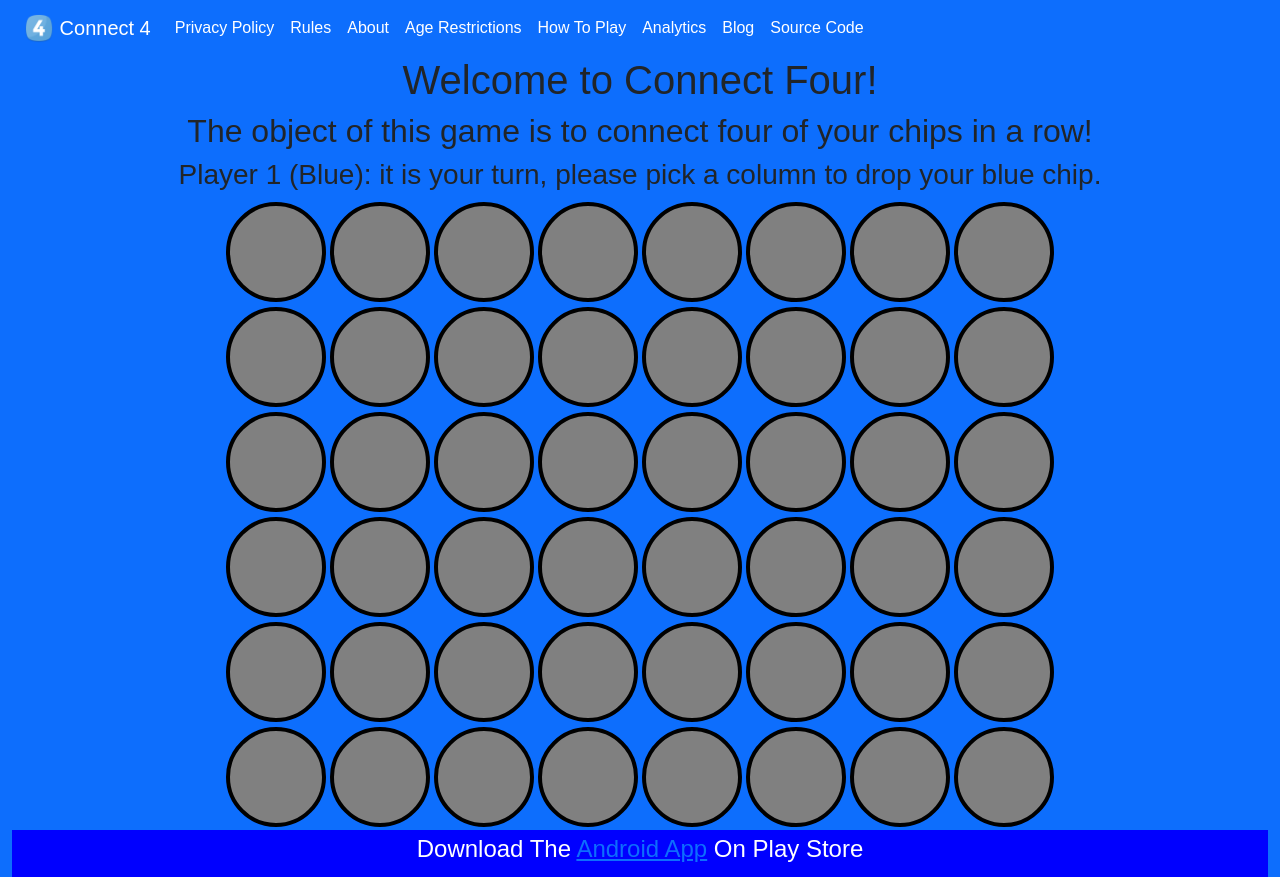
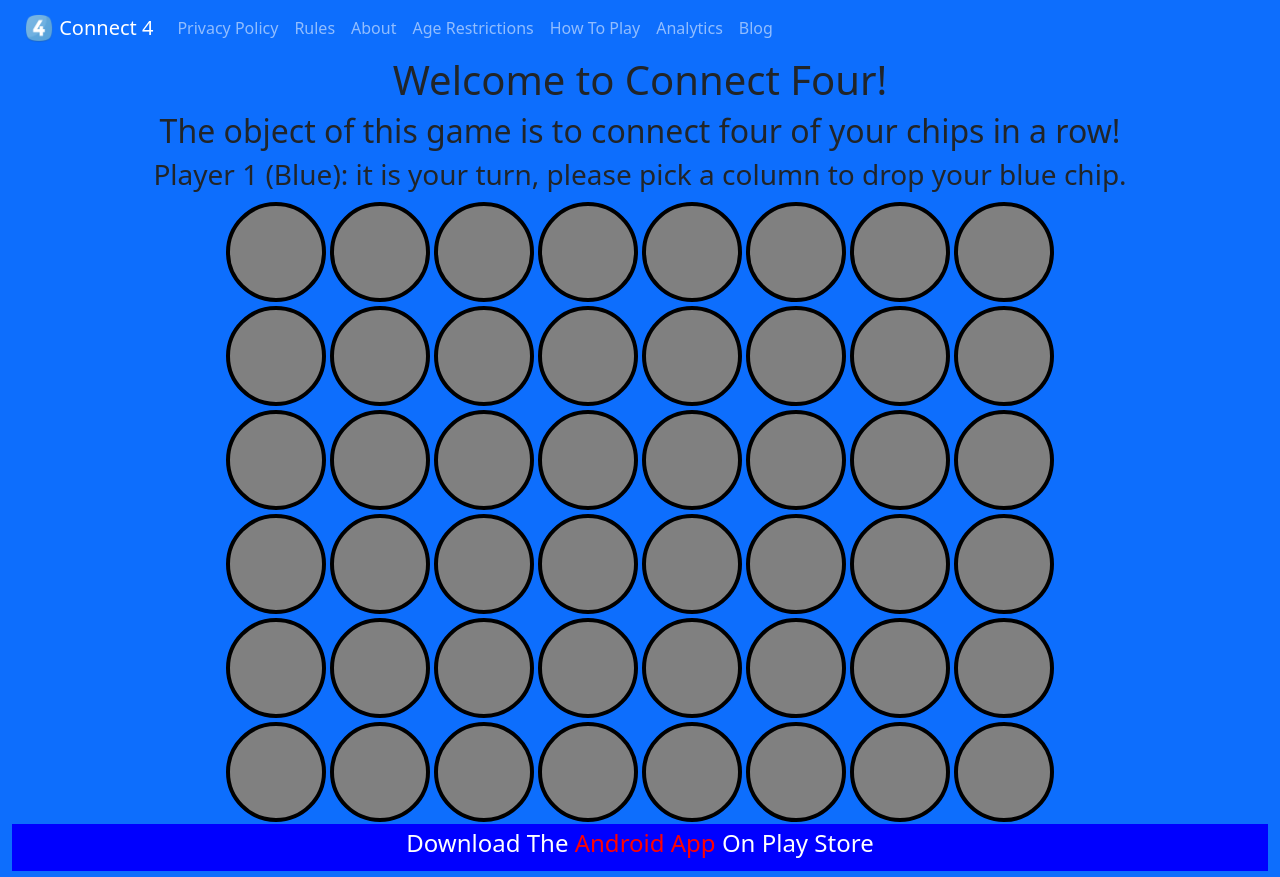
Before and after one commit to avengersrugvedthota/connect4-django, a Django app: template game/templates/Home.html in a window 1280 px wide. Run offline with Django 3.2, Linux system fonts and the light colour scheme; the template is opened without the code that fills it, so the values that code supplies are empty; some libraries are stand-ins or nearby versions.

Commit message:
Nvabar Changes

```diff
--- a/game/templates/Base.html
+++ b/game/templates/Base.html
@@ -78,69 +78,16 @@ footer {
   color: white;
 }
     </style>
-    <style>
-* {box-sizing: border-box;}
 
-body {
-  margin: 0;
-  font-family: Arial, Helvetica, sans-serif;
+</style>
+<style>
+a:link, a:visited {
+  color: red;
+  text-align: center;
+  text-decoration: none;
+  display: inline-block;
 }
 
-#navbar {
-  overflow: hidden;
-  background-color: #f1f1f1;
-  padding: 90px 10px;
-  transition: 0.4s;
-  position: fixed;
-  width: 100%;
-  top: 0;
-  z-index: 99;
-}
-
-#navbar a {
-  float: left;
-  color: black;
-  text-align: center;
-  padding: 12px;
-  text-decoration: none;
-  font-size: 18px;
-  line-height: 25px;
-  border-radius: 4px;
-}
-
-#navbar #logo {
-  font-size: 35px;
-  font-weight: bold;
-  transition: 0.4s;
-}
-
-#navbar a:hover {
-  background-color: #ddd;
-  color: black;
-}
-
-#navbar a.active {
-  background-color: dodgerblue;
-  color: white;
-}
-
-#navbar-right {
-  float: right;
-}
-
-@media screen and (max-width: 580px) {
-  #navbar {
-    padding: 20px 10px !important;
-  }
-  #navbar a {
-    float: none;
-    display: block;
-    text-align: left;
-  }
-  #navbar-right {
-    float: none;
-  }
-}
 </style>
         <script type="text/javascript">
 "use strict";
@@ -183,16 +130,33 @@ drift.load('damh9drxfat6');
          <img src="{% static 'download.png' %}" width="30" height="30" class="d-inline-block align-top">
         <span>Connect 4</span>
     </a>
-            <div class="collapse navbar-collapse" id="navbarNavAltMarkup">
+            <div class="collapse navbar-collapse text-center" id="navbarNavAltMarkup">
                 <div class="navbar-nav">
-                    <a class="nav-link active" aria-current="page" href="{% url 'privacy' %}">Privacy Policy</a>
-                    <a class="nav-link active" aria-current="page" href="{% url 'rules' %}">Rules</a>
-                    <a class="nav-link active" aria-current="page" href="{% url 'about' %}">About</a>
-                    <a class="nav-link active" aria-current="page" href="{% url 'age' %}">Age Restrictions</a>
-                    <a class="nav-link active" aria-current="page" href="{% url 'how' %}">How To Play</a>
-                    <a class="nav-link active" aria-current="page" target="_blank" href="https://plausible.io/share/QmIEqQx39jQYBL2GY32VN">Analytics</a>
-                    <a class="nav-link active" href="{% url 'blog:all_blogs' %}">Blog</a>
-                    <a class="nav-link active" aria-current="page" target="_blank" href="https://github.com/rugvedthota9/connect4-django">Source Code</a>
+<ul class="navbar-nav mr-auto">
+                    <li class="nav-item">
+                        <a class="nav-link" aria-current="page" href="{% url 'privacy' %}">Privacy Policy</a>
+                    </li>
+
+                        <li class="nav-item">
+                        <a class="nav-link" aria-current="page" href="{% url 'rules' %}">Rules</a>
+                        </li>
+
+                    <li class="nav-item">
+                        <a class="nav-link" aria-current="page" href="{% url 'about' %}">About</a>
+                    </li>
+                    <li class="nav-item">
+                        <a class="nav-link" aria-current="page" href="{% url 'age' %}">Age Restrictions</a>
+                    </li>
+                    <li class="nav-item">
+                        <a class="nav-link" aria-current="page" href="{% url 'how' %}">How To Play</a>
+                    </li>
+                    <li class="nav-item">
+                        <a class="nav-link" aria-current="page" target="_blank" href="https://plausible.io/share/QmIEqQx39jQYBL2GY32VN">Analytics</a>
+                    </li>
+                    <li class="nav-item">
+                        <a class="nav-link" href="{% url 'blog:all_blogs' %}">Blog</a>
+                    </li>
+                </ul>
                 </div>
             </div>
         </div>
@@ -210,7 +174,6 @@ drift.load('damh9drxfat6');
     </section>
 </div>
 
-
     <script src="app.js"></script>
 </body>
 
```
